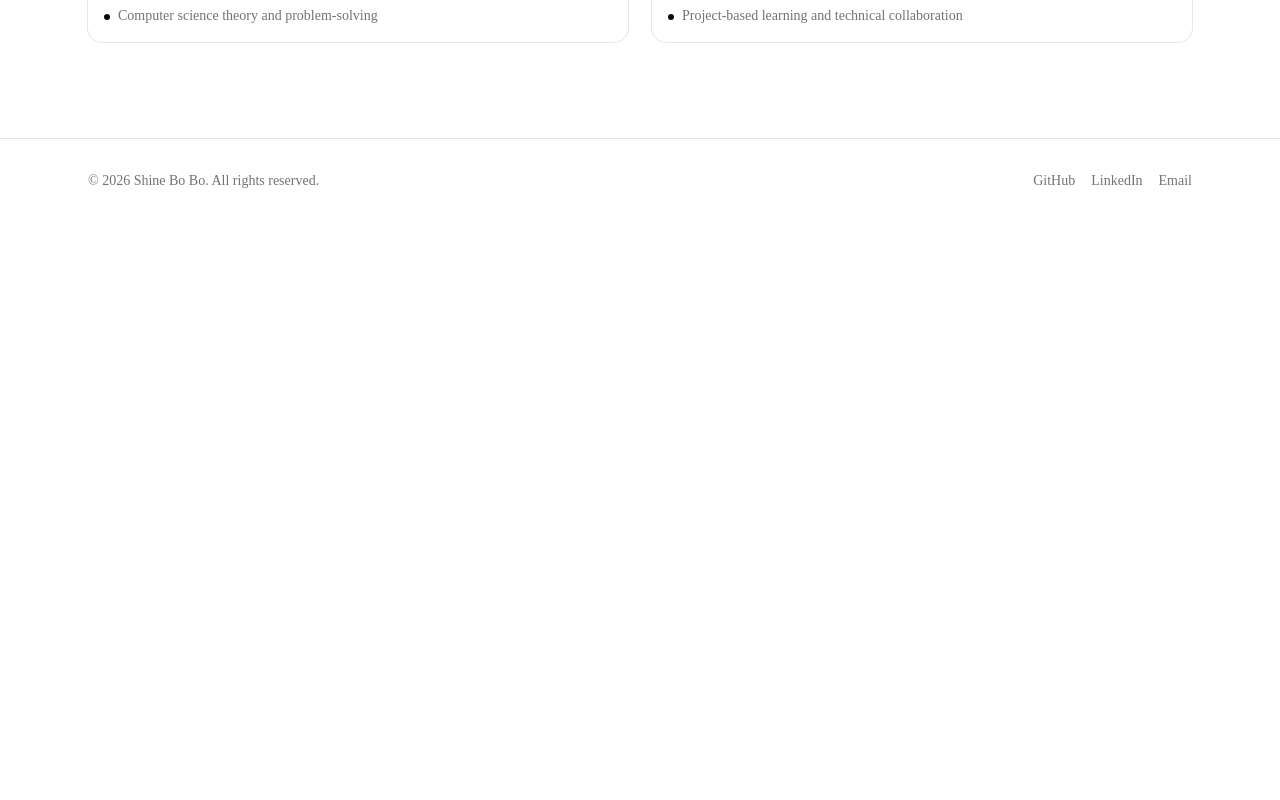
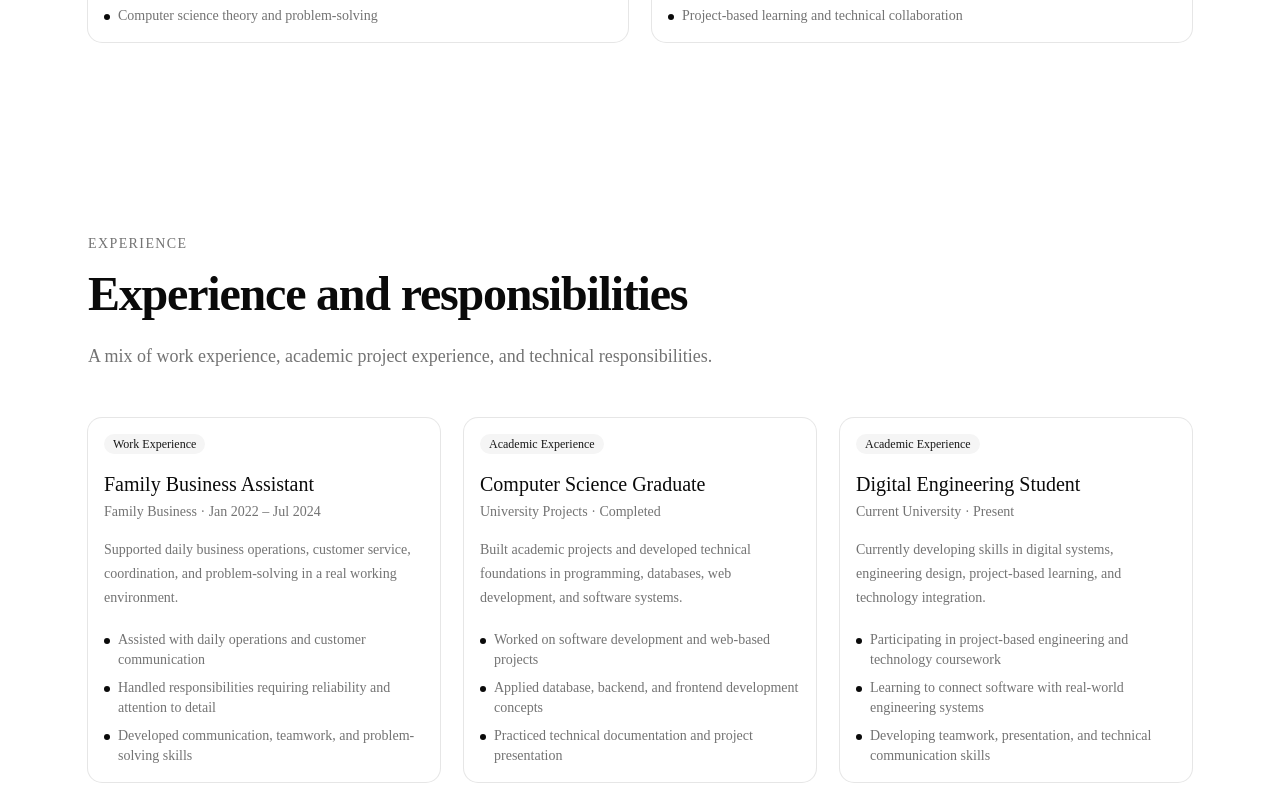
Before and after one commit to ShineBo/portfolio, a Next.js app: page / in a window 1280 px wide. Shown: the part 2780-3580 px from the top of the page. Before the commit the page ends 3003 px from the top, so only its background shows below. Built offline with nearby package versions, Linux system fonts and the light colour scheme.

Commit message:
feat: add experience preview section

```diff
--- a/src/app/page.tsx
+++ b/src/app/page.tsx
@@ -1,4 +1,5 @@
 import { EducationSection } from "@/components/sections/education-section"
+import { ExperienceSection } from "@/components/sections/experience-section"
 import { FeaturedProjectsSection } from "@/components/sections/featured-projects-section"
 import { HeroSection } from "@/components/sections/hero-section"
 import { SkillsSection } from "@/components/sections/skills-section"
@@ -10,6 +11,7 @@ export default function HomePage() {
       <FeaturedProjectsSection />
       <SkillsSection />
       <EducationSection />
+      <ExperienceSection />
     </>
   )
 }
--- /dev/null
+++ b/src/components/sections/experience-section.tsx
@@ -0,0 +1,50 @@
+import { Badge } from "@/components/ui/badge"
+import { Card, CardContent, CardHeader, CardTitle } from "@/components/ui/card"
+import { SectionContainer } from "@/components/shared/section-container"
+import { SectionHeading } from "@/components/shared/section-heading"
+import { experiences } from "@/data/experience"
+
+export function ExperienceSection() {
+  return (
+    <SectionContainer>
+      <SectionHeading
+        eyebrow="Experience"
+        title="Experience and responsibilities"
+        description="A mix of work experience, academic project experience, and technical responsibilities."
+      />
+
+      <div className="mt-12 grid gap-6 lg:grid-cols-3">
+        {experiences.map((item) => (
+          <Card key={`${item.role}-${item.organization}`} className="h-full">
+            <CardHeader>
+              <div className="mb-3">
+                <Badge variant="secondary">{item.type}</Badge>
+              </div>
+
+              <CardTitle className="text-xl">{item.role}</CardTitle>
+
+              <p className="text-sm text-muted-foreground">
+                {item.organization} · {item.period}
+              </p>
+            </CardHeader>
+
+            <CardContent>
+              <p className="text-sm leading-6 text-muted-foreground">
+                {item.description}
+              </p>
+
+              <ul className="mt-5 space-y-2 text-sm text-muted-foreground">
+                {item.highlights.map((highlight) => (
+                  <li key={highlight} className="flex gap-2">
+                    <span className="mt-2 h-1.5 w-1.5 shrink-0 rounded-full bg-foreground" />
+                    <span>{highlight}</span>
+                  </li>
+                ))}
+              </ul>
+            </CardContent>
+          </Card>
+        ))}
+      </div>
+    </SectionContainer>
+  )
+}
--- /dev/null
+++ b/src/data/experience.ts
@@ -0,0 +1,50 @@
+export type Experience = {
+  role: string
+  organization: string
+  type: string
+  period: string
+  description: string
+  highlights: string[]
+}
+
+export const experiences: Experience[] = [
+  {
+    role: "Family Business Assistant",
+    organization: "Family Business",
+    type: "Work Experience",
+    period: "Jan 2022 – Jul 2024",
+    description:
+      "Supported daily business operations, customer service, coordination, and problem-solving in a real working environment.",
+    highlights: [
+      "Assisted with daily operations and customer communication",
+      "Handled responsibilities requiring reliability and attention to detail",
+      "Developed communication, teamwork, and problem-solving skills",
+    ],
+  },
+  {
+    role: "Computer Science Graduate",
+    organization: "University Projects",
+    type: "Academic Experience",
+    period: "Completed",
+    description:
+      "Built academic projects and developed technical foundations in programming, databases, web development, and software systems.",
+    highlights: [
+      "Worked on software development and web-based projects",
+      "Applied database, backend, and frontend development concepts",
+      "Practiced technical documentation and project presentation",
+    ],
+  },
+  {
+    role: "Digital Engineering Student",
+    organization: "Current University",
+    type: "Academic Experience",
+    period: "Present",
+    description:
+      "Currently developing skills in digital systems, engineering design, project-based learning, and technology integration.",
+    highlights: [
+      "Participating in project-based engineering and technology coursework",
+      "Learning to connect software with real-world engineering systems",
+      "Developing teamwork, presentation, and technical communication skills",
+    ],
+  },
+]
```
